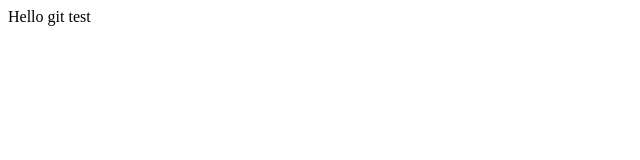
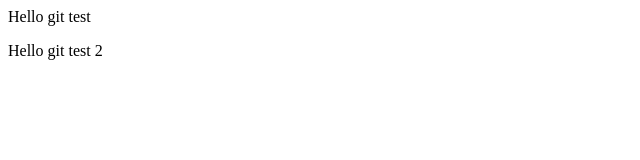
Before and after one commit to krchmll/gittest, a plain HTML site: page index.html in a window 1280 px wide. Shown: the full height of the page, 0-640 px from the left. Drawn offline with Linux system fonts and the light colour scheme.

Commit message:
Add n mdofiy

```diff
--- a/index.html
+++ b/index.html
@@ -1,5 +1,5 @@
 <html>
 <body>
-<p>Hello git test</p>
-</body>
+<p>Hello git test</p
+p>Hello git test 2</p></body>
 </html>
```
Also changed, not shown: index2.html (added).
